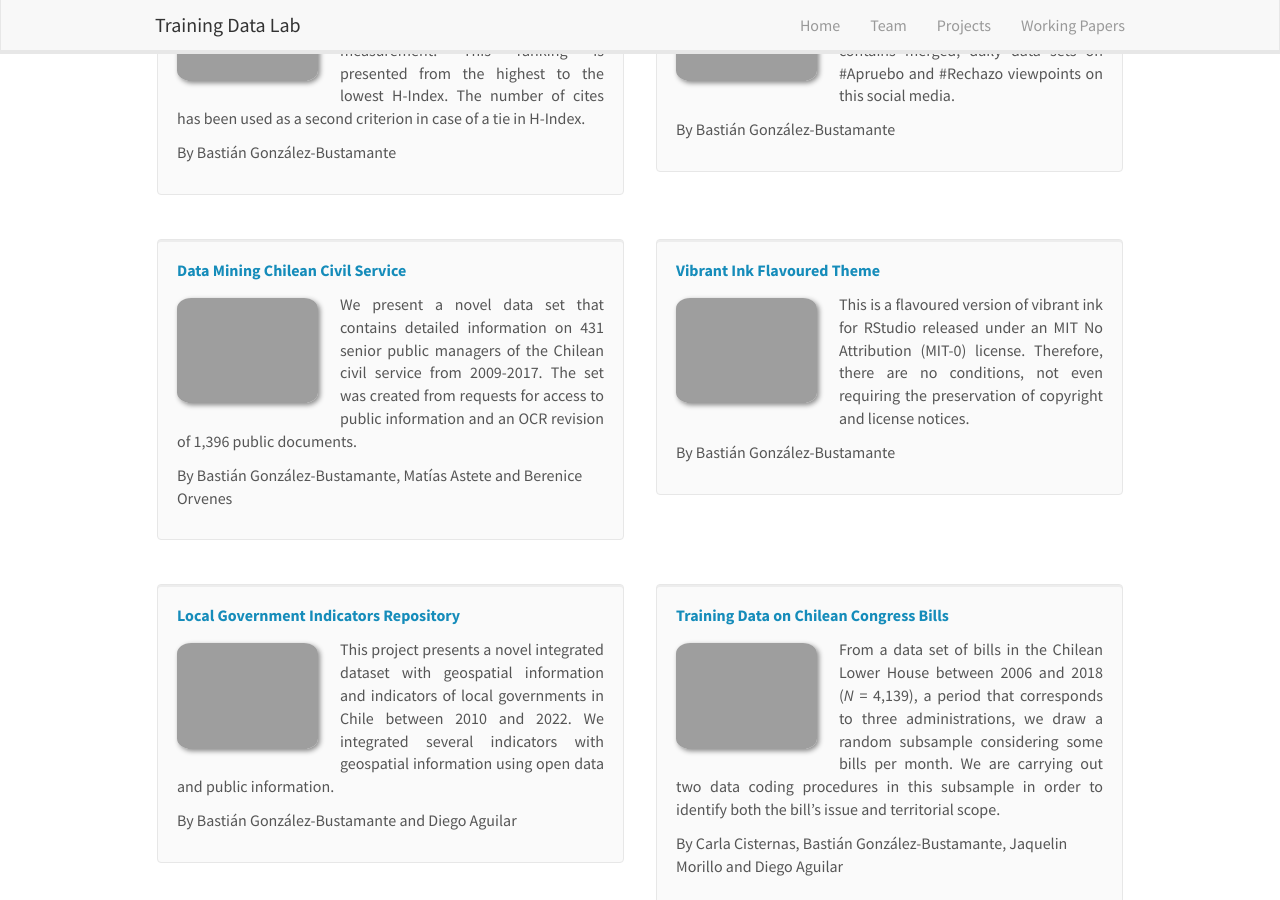
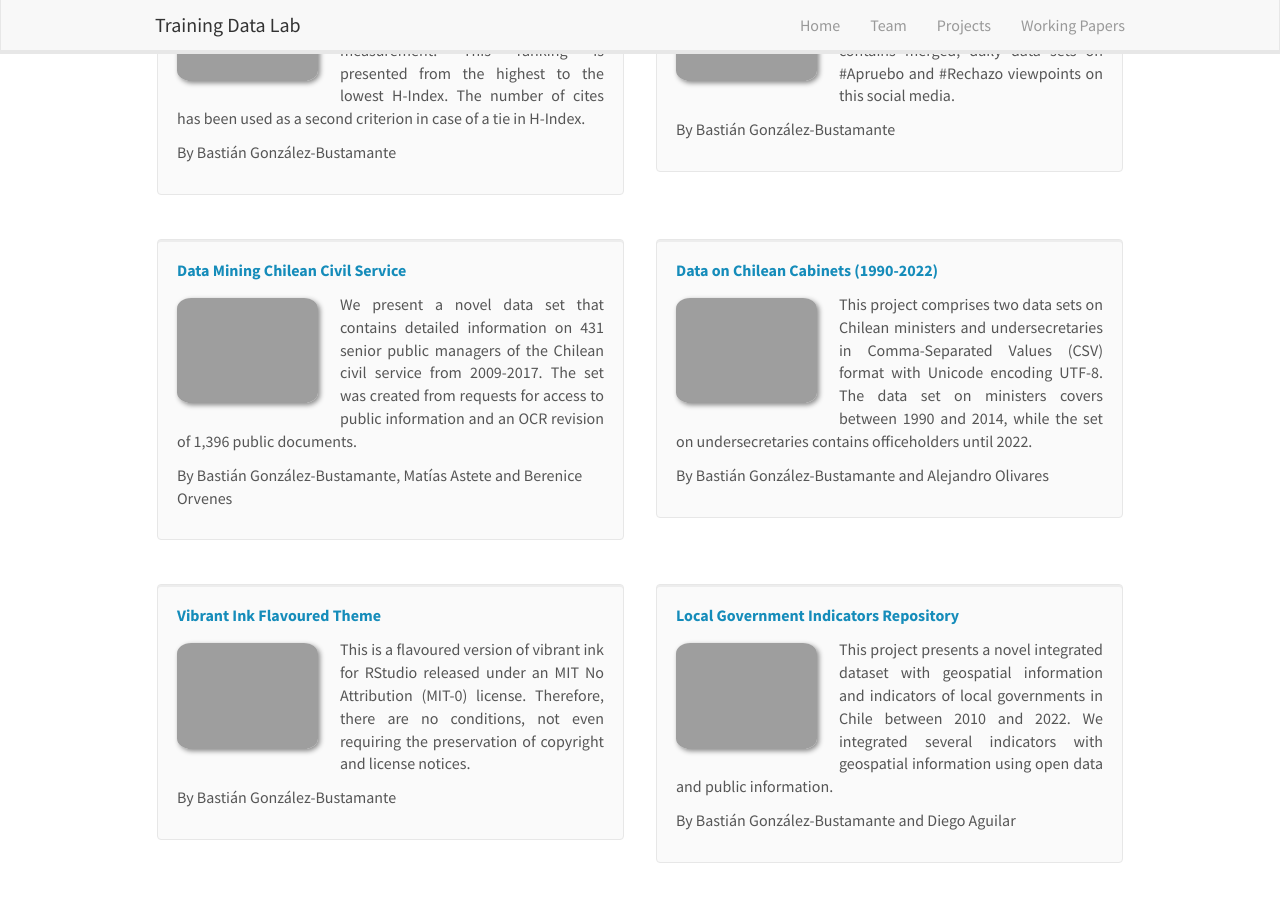
Before and after one commit to training-datalab/old-training-datalab.com, a Jekyll site: the page built from _pages/projects.md, in a window 1280 px wide and 900 px high, scrolled down 600 px. Built offline with Jekyll 4.4.1, drawn with Linux system fonts in a browser that asks for light colours; nearby versions of some CDN libraries.

Commit message:
Update projects.yml

```diff
--- a/_data/projects.yml
+++ b/_data/projects.yml
@@ -44,6 +44,16 @@
   authors: Bastián González-Bustamante, Matías Astete and Berenice Orvenes
   link:
     url: https://training-datalab.com/projects/chilean-civil-service
+    display: See Project
+  highlight: 1
+  news2:
+
+- title: " Data on Chilean Cabinets (1990-2022)"
+  image: cabinets.png
+  description: This project comprises two data sets on Chilean ministers and undersecretaries in Comma-Separated Values (CSV) format with Unicode encoding UTF-8. The data set on ministers covers between 1990 and 2014, while the set on undersecretaries contains officeholders until 2022.
+  authors: Bastián González-Bustamante and Alejandro Olivares
+  link:
+    url: https://training-datalab.com/projects/data-chilean-cabinets
     display: See Project
   highlight: 1
   news2:
```
